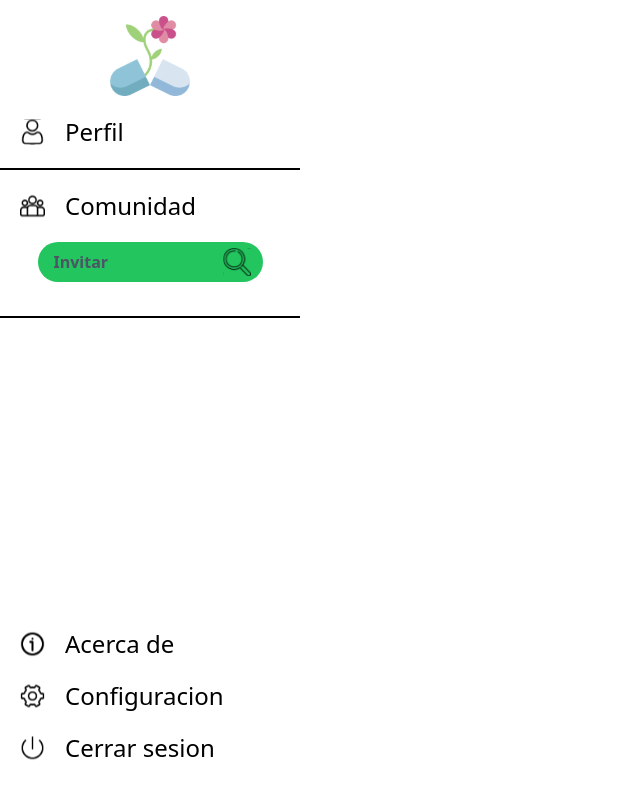
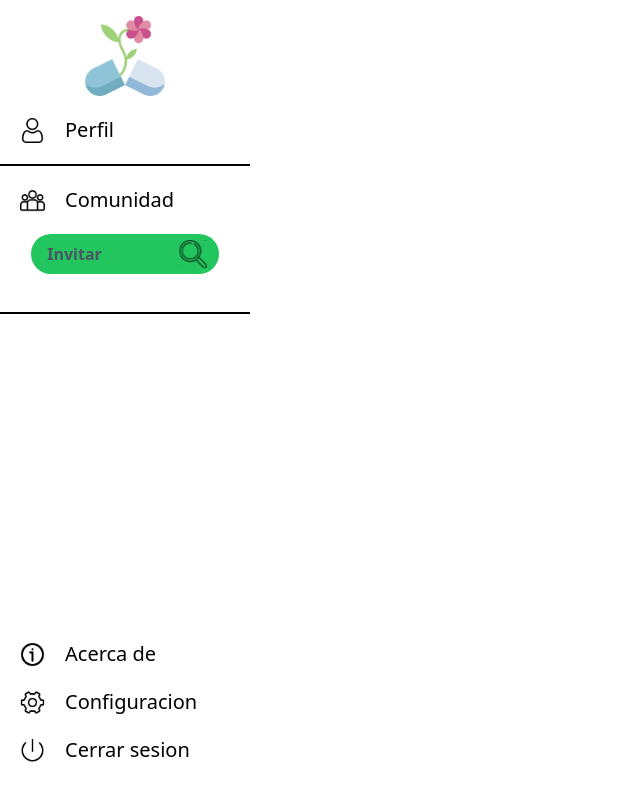
Before and after one commit to No-Country/c12-08-m-php-react, a Next.js app in the folder frontend/: page / in a window 1280 px wide. Shown: the top 800 px of the page, without its empty margins (0-640 px from the left). Built offline with nearby package versions, Linux system fonts and the light colour scheme.

Commit message:
size changes

```diff
--- a/frontend/components/layout/LinkItem.tsx
+++ b/frontend/components/layout/LinkItem.tsx
@@ -9,7 +9,9 @@ type Props = {
 
 const LinkItem = ({ image, title, onClick }: Props) => {
   return (
-    <div className='flex my-5 mx-5 w-fit cursor-pointer' onClick={onClick}>
+    <div
+      className='flex items-center my-5 mx-5 w-fit cursor-pointer'
+      onClick={onClick}>
       <Image
         className=' mr-5'
         src={image}
@@ -17,7 +19,7 @@ const LinkItem = ({ image, title, onClick }: Props) => {
         width={25}
         height={25}
       />
-      <p className='text-2xl'>{title}</p>
+      <p className=' text-xl '>{title}</p>
     </div>
   );
 };
--- a/frontend/components/layout/Sidebar.tsx
+++ b/frontend/components/layout/Sidebar.tsx
@@ -21,7 +21,7 @@ const Sidebar = ({ open, setOpen }: Props) => {
       className={`flex flex-col justify-between
                 bg-white rounded border-white
                   fixed top-0
-                  h-full w-[300px]
+                  h-full w-[250px]
                   transition-transform .3s ease-in-out
                   ${open ? '' : '-translate-x-full'}`}>
       <div className='flex flex-col h-full my-4 '>
```
